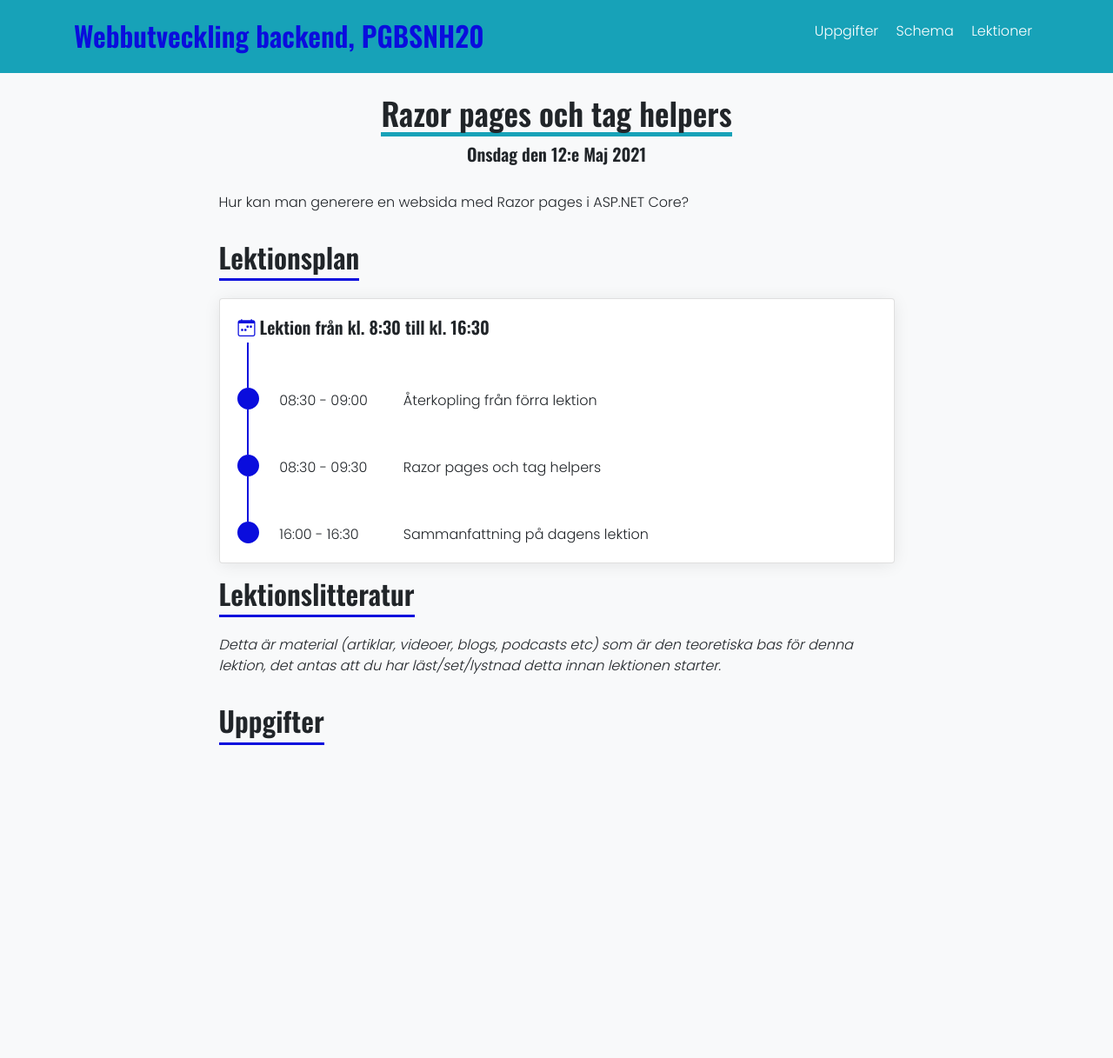
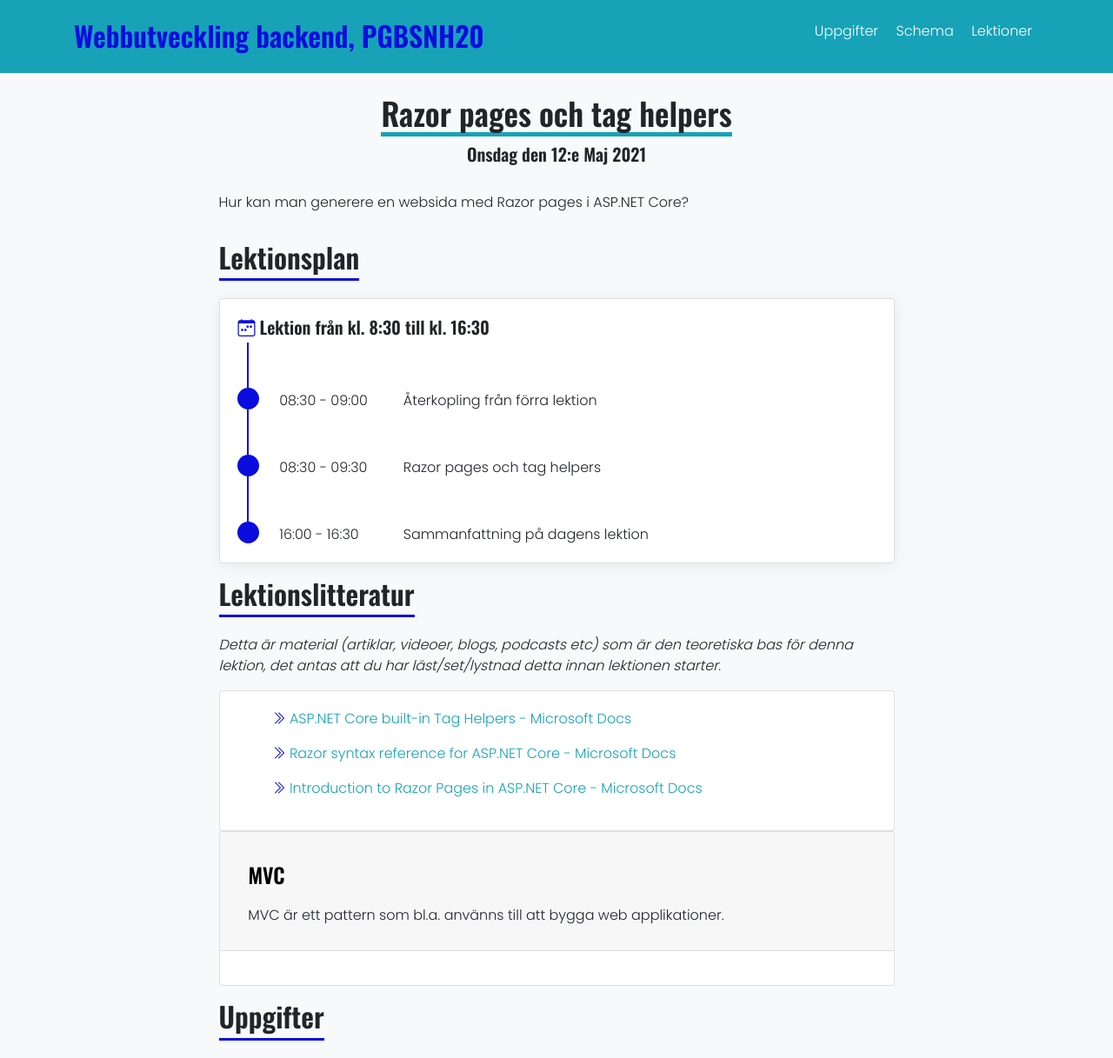
Before and after one commit to PGBSNH20/PGBSNH20-backendweb, a Jekyll site: the page built from lectures/08-razor-pages.md, in a window 1280 px wide. Shown: the whole page at 87% size. Built offline with Jekyll 4.4.1, drawn with Linux system fonts in a browser that asks for light colours; nearby versions of some CDN libraries; before the commit the page ends 900 px from its top, so only the background shows below that.

Commit message:
Adds links

```diff
--- a/_data/lecture_asp_net_core_introduction.yml
+++ b/_data/lecture_asp_net_core_introduction.yml
@@ -20,3 +20,63 @@ notInTopic:
     timeMinutes: 32
     timeBadge: info
 topics:
+  - topic: "Dependency injection"
+    description-include: dependency_injection.md
+    literature:
+    - title: "A quick intro to Dependency Injection: what it is, and when to use it"
+      url: https://www.freecodecamp.org/news/a-quick-intro-to-dependency-injection-what-it-is-and-when-to-use-it-7578c84fa88f/
+    - title: "Dependency injection in ASP.NET Core - Microsoft Docs"
+      url: https://docs.microsoft.com/en-us/aspnet/core/fundamentals/dependency-injection?view=aspnetcore-5.0
+      timeType: Article
+      timeMinutes: 36
+      timeBadge: info
+    optionalLiterature:
+    - title: "Deep Dive into Dependency Injection and Writing Decoupled Quality Code and Testable Software"
+      url: https://channel9.msdn.com/Events/TechEd/NorthAmerica/2014/DEV-B412
+      timeType: Video
+      timeMinutes: 87
+      timeBadge: danger
+    - title: "ASP.NET Core Dependency Injection Deep Dive - Joonas W's blog"
+      url: https://joonasw.net/view/aspnet-core-di-deep-dive
+      timeType: Article
+      timeMinutes: 12
+      timeBadge: info
+  - topic: "ASP.NET Core"
+    description-include: asp_net_core.md
+    literature:
+    - title: "ASP.NET Core fundamentals"
+      url: https://docs.microsoft.com/en-us/aspnet/core/fundamentals/?view=aspnetcore-5.0&tabs=windows
+      timeType: Article
+      timeMinutes: 17
+      timeBadge: info
+    - title: "App startup in ASP.NET Core - Microsoft Docs"
+      url: https://docs.microsoft.com/en-us/aspnet/core/fundamentals/startup?view=aspnetcore-5.0
+      timeType: Article
+      timeMinutes: 13
+      timeBadge: info
+    - title: "ASP.NET Core Web Host - Microsoft Docs"
+      url: https://docs.microsoft.com/en-us/aspnet/core/fundamentals/host/web-host?view=aspnetcore-5.0
+      timeType: Article
+      timeMinutes: 18
+      timeBadge: info
+    - title: "Web server implementations in ASP.NET Core"
+      url: https://docs.microsoft.com/en-us/aspnet/core/fundamentals/servers/?view=aspnetcore-5.0&tabs=windows
+      timeType: Article
+      timeMinutes: 8
+      timeBadge: info
+    - title: "Configuration in ASP.NET Core"
+      url: https://docs.microsoft.com/en-us/aspnet/core/fundamentals/configuration/?view=aspnetcore-5.0
+      timeType: Article
+      timeMinutes: 62
+      timeBadge: info
+    optionalLiterature:
+    - title: "Use multiple environments in ASP.NET Core"
+      url: https://docs.microsoft.com/en-us/aspnet/core/fundamentals/environments?view=aspnetcore-5.0
+      timeType: Article
+      timeMinutes: 21
+      timeBadge: info
+    - title: "ASP.NET Core Crash Course - C# App in One Hour - YouTube"
+      url: https://www.youtube.com/watch?v=BfEjDD8mWYg
+      timeType: Video
+      timeMinutes: 60
+      timeBadge: danger
--- a/_data/lecture_middleware_in_asp_net_core.yml
+++ b/_data/lecture_middleware_in_asp_net_core.yml
@@ -7,4 +7,16 @@ optionalLitterateur:
   totalVideoTime: 0
   totalTextTime: 0
   totalAudioTime: 0
+notInTopic:
+  literature:
+  - title: "ASP.NET Core Middleware - Microsoft Docs"
+    url: https://docs.microsoft.com/en-us/aspnet/core/fundamentals/middleware/?view=aspnetcore-5.0
+    timeType: Article
+    timeMinutes: 22
+    timeBadge: info
+  optionalLiterature:
+  - title: "Deep Dive: How is the ASP.NET Core Middleware Pipeline Built?"
+    url: https://www.stevejgordon.co.uk/how-is-the-asp-net-core-middleware-pipeline-built
+  - title: "IApplicationBuilder Interface (Microsoft.AspNetCore.Builder) - Microsoft Docs"
+    url: https://docs.microsoft.com/en-us/dotnet/api/microsoft.aspnetcore.builder.iapplicationbuilder?view=aspnetcore-5.0
 topics:
--- a/_data/lecture_razor_pages_and_tag_helpers.yml
+++ b/_data/lecture_razor_pages_and_tag_helpers.yml
@@ -7,4 +7,14 @@ optionalLitterateur:
   totalVideoTime: 0
   totalTextTime: 0
   totalAudioTime: 0
+notInTopic:
+  literature:
+  - title: "ASP.NET Core built-in Tag Helpers - Microsoft Docs"
+    url: https://docs.microsoft.com/en-us/aspnet/core/mvc/views/tag-helpers/built-in/?view=aspnetcore-5.0
+  - title: "Razor syntax reference for ASP.NET Core - Microsoft Docs"
+    url: https://docs.microsoft.com/en-us/aspnet/core/mvc/views/razor?view=aspnetcore-5.0
+  - title: "Introduction to Razor Pages in ASP.NET Core - Microsoft Docs"
+    url: https://docs.microsoft.com/en-us/aspnet/core/razor-pages/?view=aspnetcore-5.0&tabs=visual-studio
 topics:
+  - topic: "MVC"
+    description-include: mvc.md
--- a/_data/lecture_servers_and_development_enviroment_using_docker.yml
+++ b/_data/lecture_servers_and_development_enviroment_using_docker.yml
@@ -46,6 +46,8 @@ topics:
       timeMinutes: 12
       timeBadge: info
     optionalLiterature:
+    - title: "Introduction to Containerization Using Docker"
+      url: https://www.codemag.com/Article/2103061/Introduction-to-Containerization-Using-Docker
     - title: "Virtual Machines vs Docker Containers - Dive Into Docker - YouTube"
       url: https://www.youtube.com/watch?v=TvnZTi_gaNc
       timeType: Video
@@ -53,12 +55,9 @@ topics:
       timeBadge: danger
     - title: "A Docker Tutorial for Beginners"
       url: https://docker-curriculum.com/
-      description: >
-        Length: x
     - title: "21 Days of Docker"
       url: https://github.com/100daysofdevops/21_Days_of_Docker
       description: >
-        Length: x
         Collection of Docker toturials
   - topic: "Containers"
     description-include: containers.md
--- /dev/null
+++ b/_includes/descriptions/mvc.md
@@ -0,0 +1 @@
+MVC är ett pattern som bl.a. använns till att bygga web applikationer.
```
Also changed, not shown: _includes/descriptions/asp_net_core.md (added, +2 -0 lines), _includes/descriptions/dependency_injection.md (added, +1 -0 lines).
